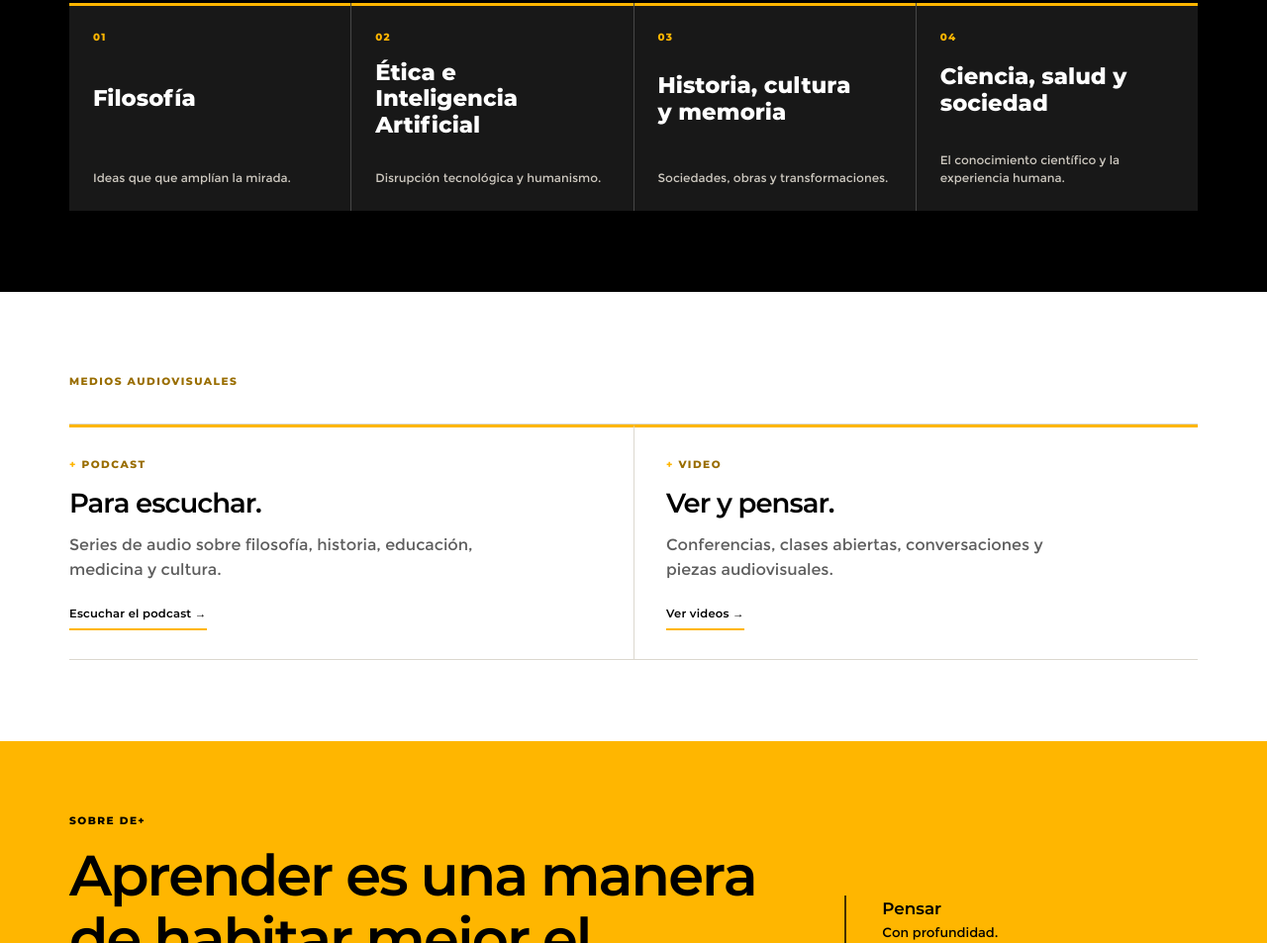
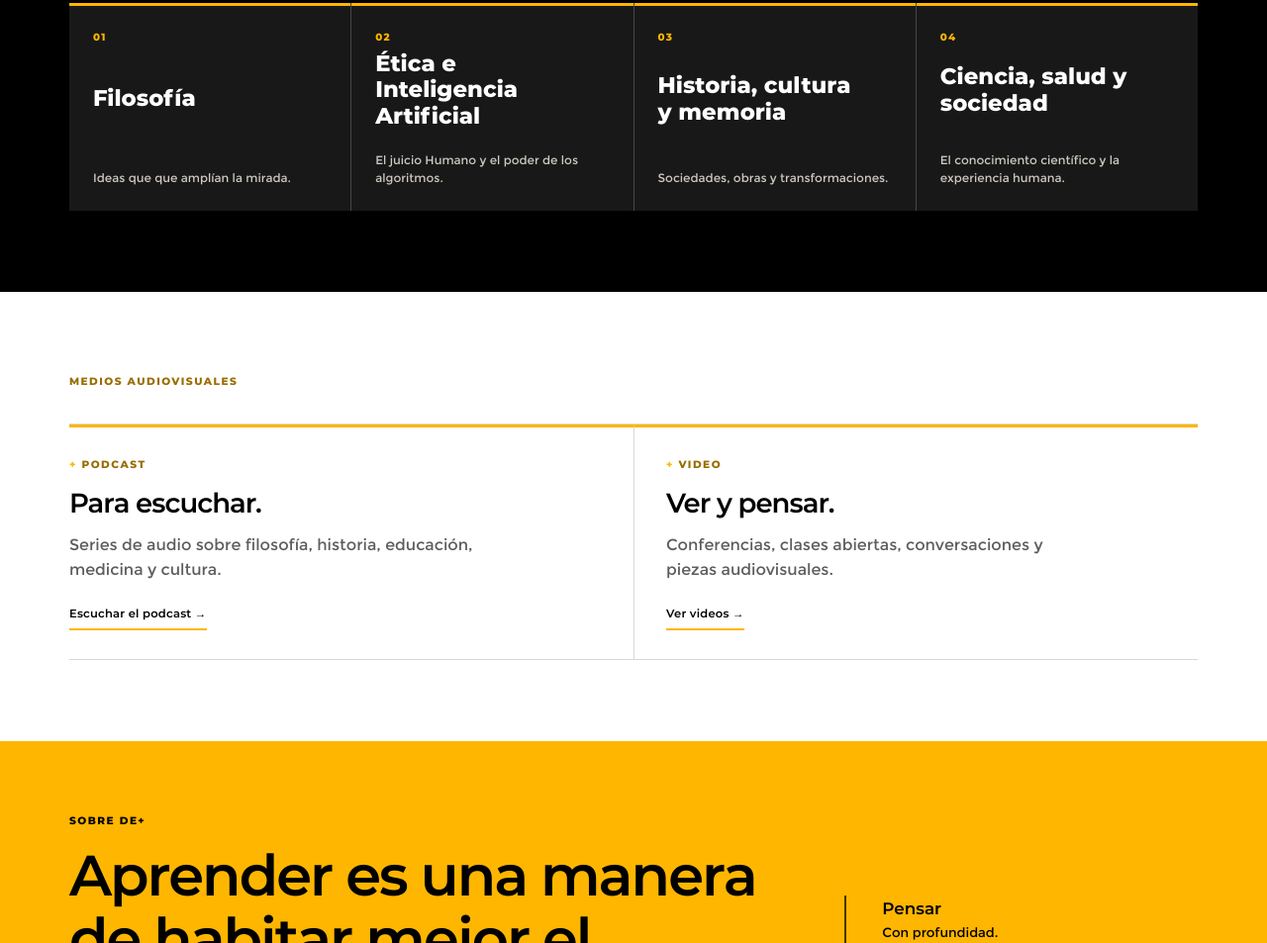
Before and after one commit to Danypv/de-mas-aprender-con-proposito, a plain HTML site: page index.html in a window 1280 px wide. Shown: the part 2027-2980 px from the top of the page at 99% size. Drawn offline with Linux system fonts and the light colour scheme.

Commit message:
Update description for 'Ética e Inteligencia Artificial'

```diff
--- a/index.html
+++ b/index.html
@@ -792,7 +792,7 @@
           <a class="coleccion" href="#">
             <span>02</span>
             <strong>Ética e Inteligencia Artificial</strong>
-            <p>Disrupción tecnológica y humanismo.</p>
+            <p> El juicio Humano y el poder de los algoritmos.</p>
           </a>
 
           <a class="coleccion" href="#">
```
